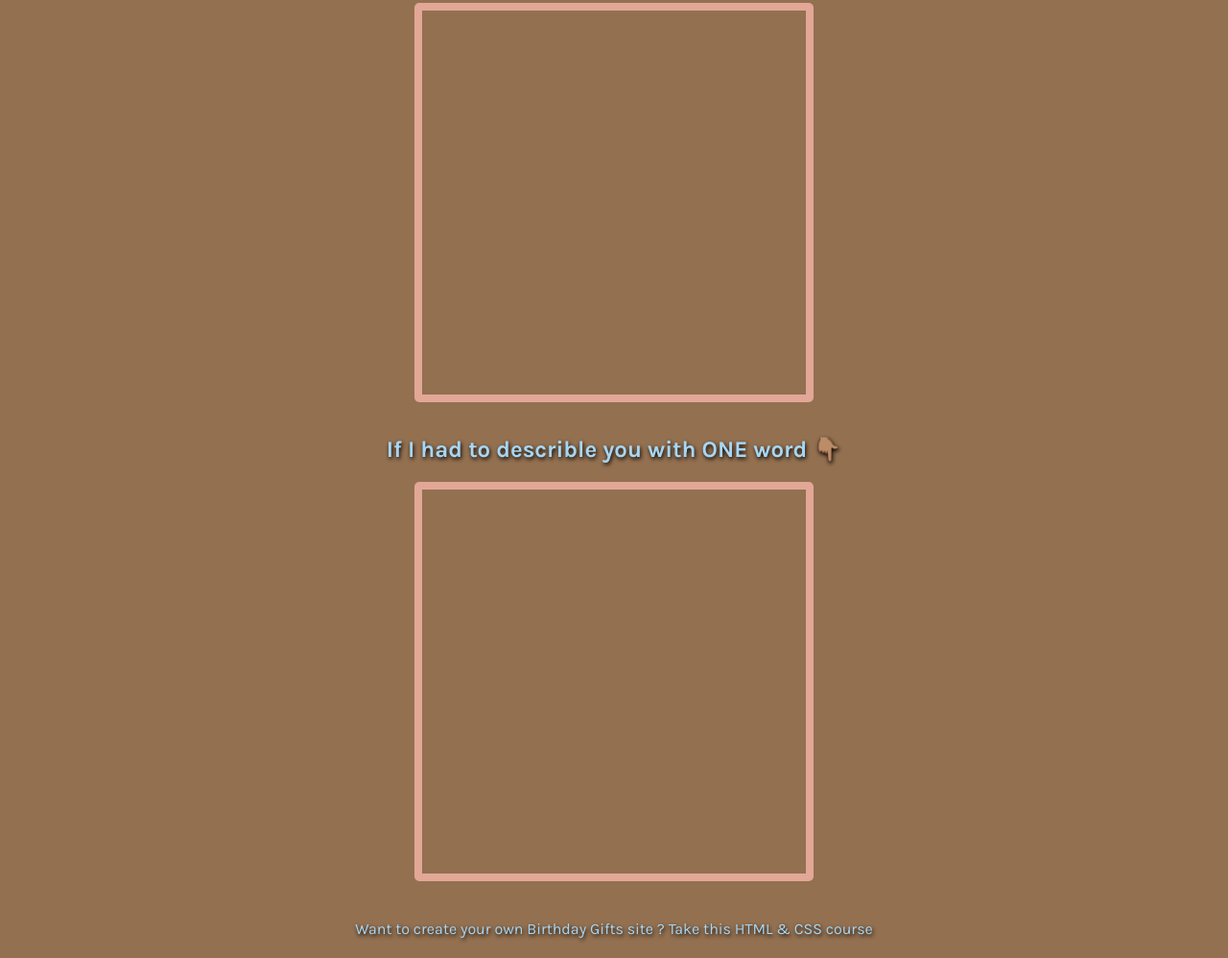
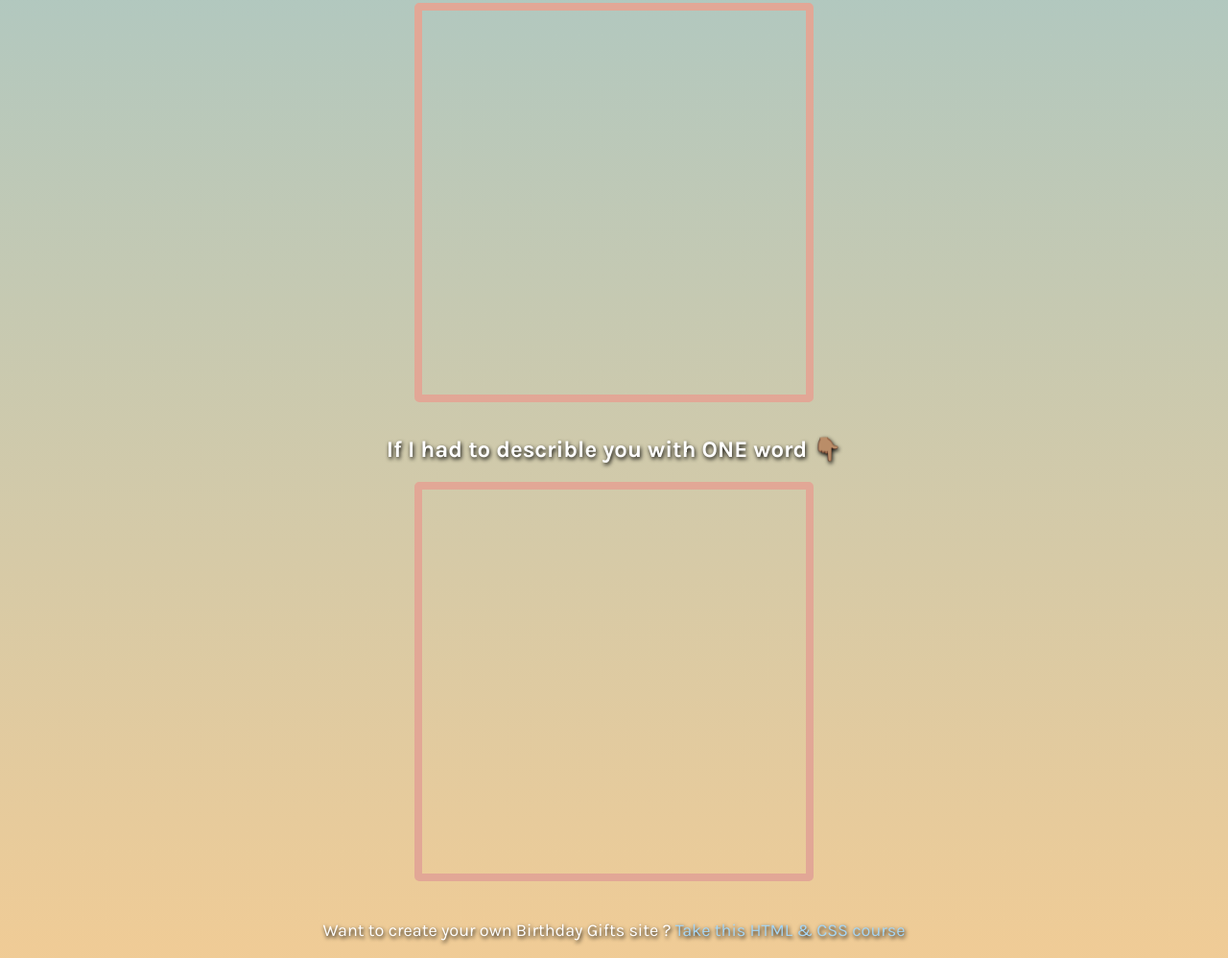
Before and after one commit to tirza-s/birthday-gift-site, a plain HTML site: page index.html in a window 1280 px wide. Shown: the part 1076-2074 px from the top of the page at 96% size. Drawn offline with Linux system fonts and the light colour scheme.

Commit message:
added liner gradient

```diff
--- a/style.css
+++ b/style.css
@@ -2,9 +2,9 @@ body {
     font-family: "Karla", sans-serif;
     text-align: center;
     margin: 0;
-    background: #937050;
-    color: #a7d6f4;
+    background: linear-gradient(#6fc4eb, #ecbe7aca);
     cursor: pointer;
+    color: white;
 
 }
 
@@ -40,7 +40,7 @@ p {
 #dog-image {
     width: 250px;
     border-radius: 50%;
-    border: 6px solid #a7d6f4;
+    border: 6px solid #5cbde6;
 }
 
 #gift-section {
@@ -109,5 +109,6 @@ a:hover {
 }
 
 #footer {
+    font-size: 18px;
     margin-top: 40px;
 }
```
Also changed, not shown: index.html (+2 -1 lines).
